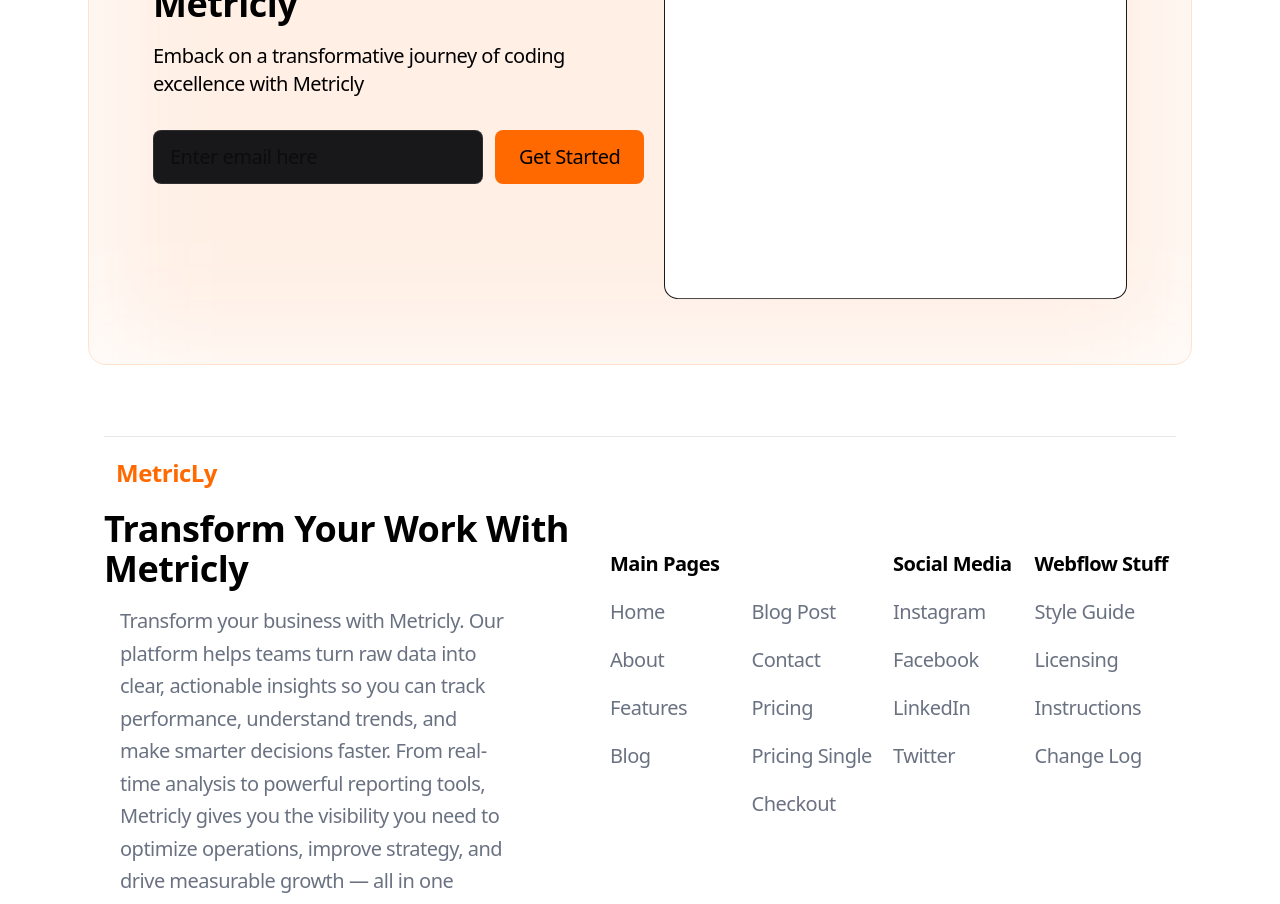
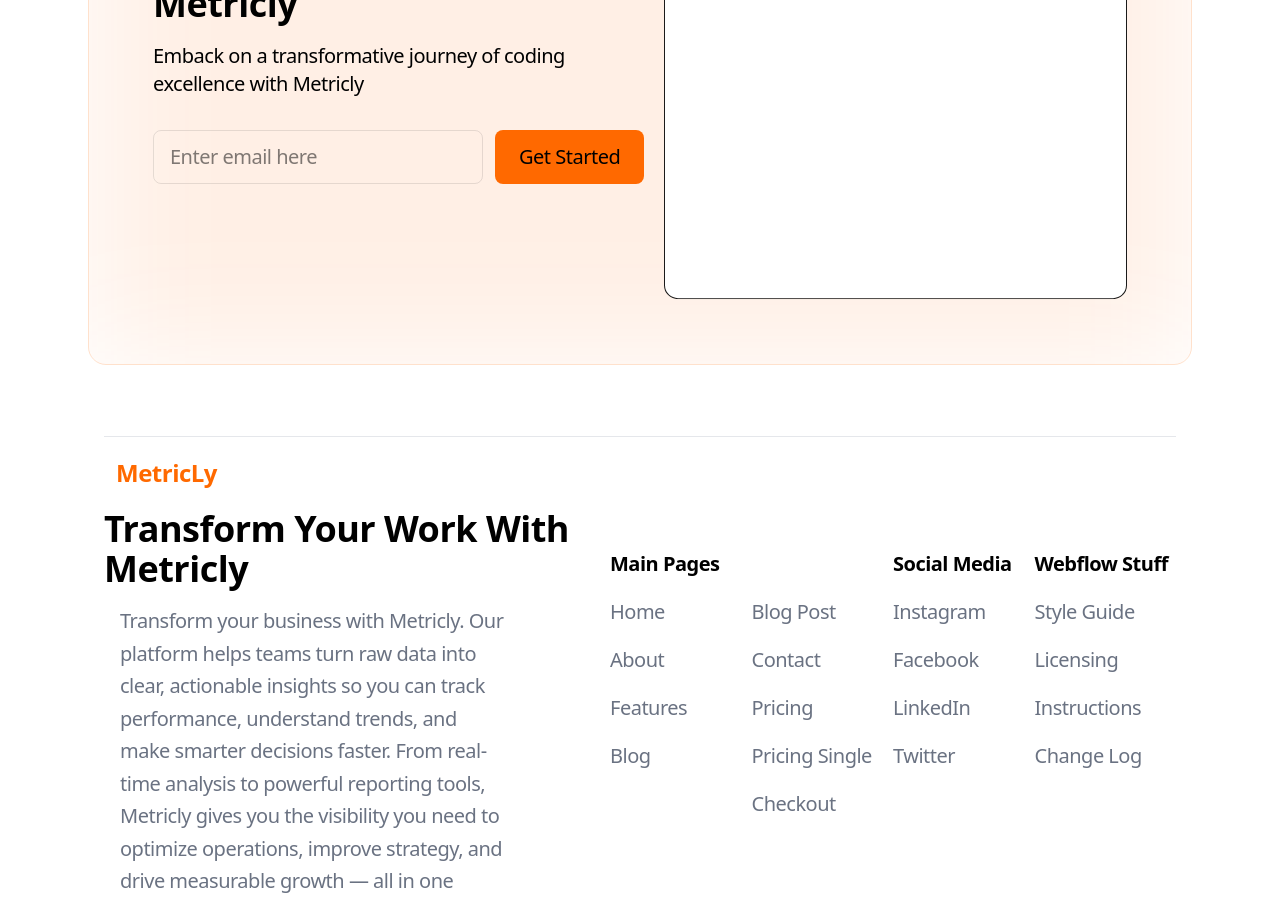
Before and after one commit to Engr-Shegez/metricly, a Next.js app: page / in a window 1280 px wide. Shown: the part 4160-5064 px from the top of the page. Built offline with nearby package versions, Linux system fonts and the light colour scheme.

Commit message:
"fix: Fixed final cta ui"

```diff
--- a/src/components/CTAContent.tsx
+++ b/src/components/CTAContent.tsx
@@ -34,7 +34,7 @@ const CTAContent = () => {
           placeholder="Enter email here"
           value={email}
           onChange={(e) => setEmail(e.target.value)}
-          className="bg-zinc-900 border border-white/10 px-4 py-3 rounded-md flex-1"
+          className=" border border-black/10 px-4 py-3 rounded-md flex-1"
         />
 
         <button
```
